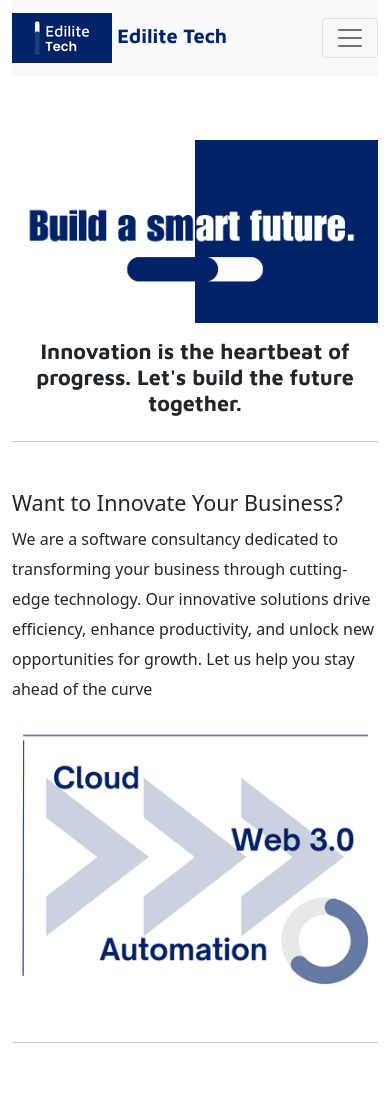
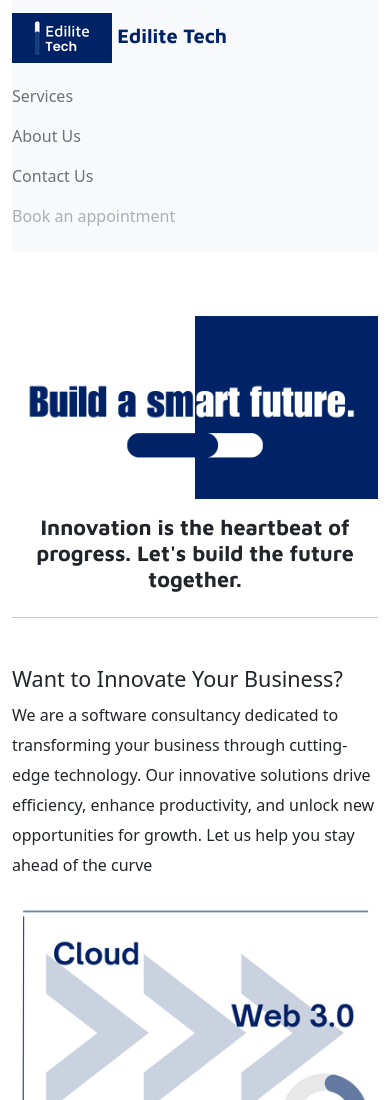
Before and after one commit to calvinjoshua/edilite, a plain HTML site: page index.html in a window 390 px wide. Shown: the top 1100 px of the page. Drawn offline with nearby package versions, Linux system fonts and the light colour scheme.

Commit message:
Update index.html

```diff
--- a/index.html
+++ b/index.html
@@ -105,10 +105,10 @@
               <span style="font-family: 'Maven Pro', sans-serif; color: #002266;" >Edilite Tech</span>
 
           </a>
-        <button class="navbar-toggler" type="button" data-toggle="collapse" data-target="#navbarNav" aria-controls="navbarNav" aria-expanded="false" aria-label="Toggle navigation">
+        <!-- <button class="navbar-toggler" type="button" data-toggle="collapse" data-target="#navbarNav" aria-controls="navbarNav" aria-expanded="false" aria-label="Toggle navigation">
           <span class="navbar-toggler-icon"></span>
-        </button>
-        <div class="collapse navbar-collapse" id="navbarNav">
+        </button> -->
+        <div class="navbar" id="navbarNav">
           <ul class="navbar-nav">
 
             <li class="nav-item">
@@ -123,6 +123,9 @@
             <li class="nav-item">
               <a class="nav-link disabled" href="#">Book an appointment</a>
             </li>
+            <li class="nav-item">
+                <div style="float: right;" id="google_translate_element"></div>              </li>
+
           </ul>
         </div>
       </nav>
```
